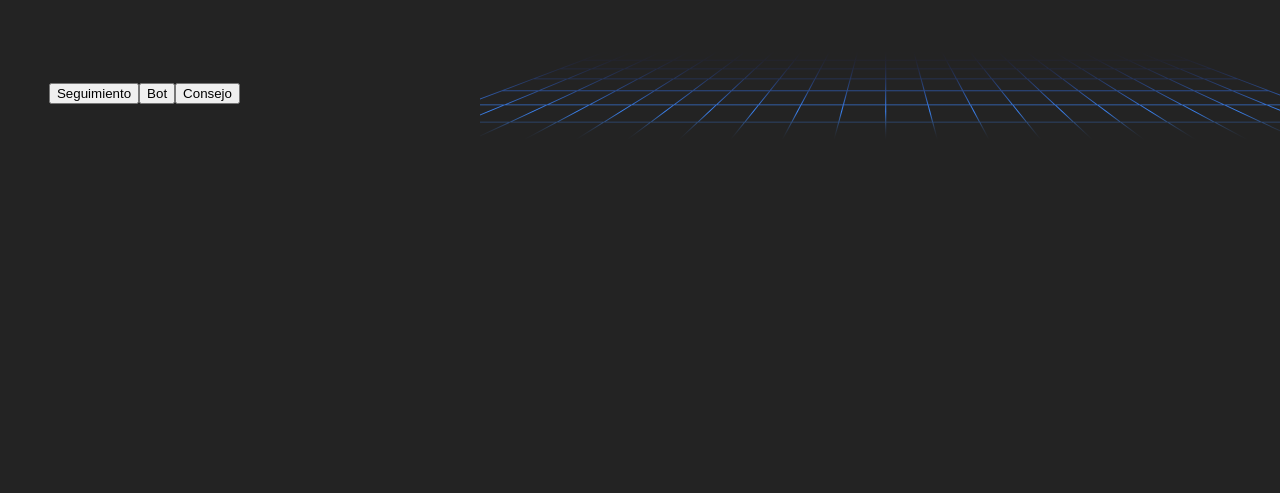
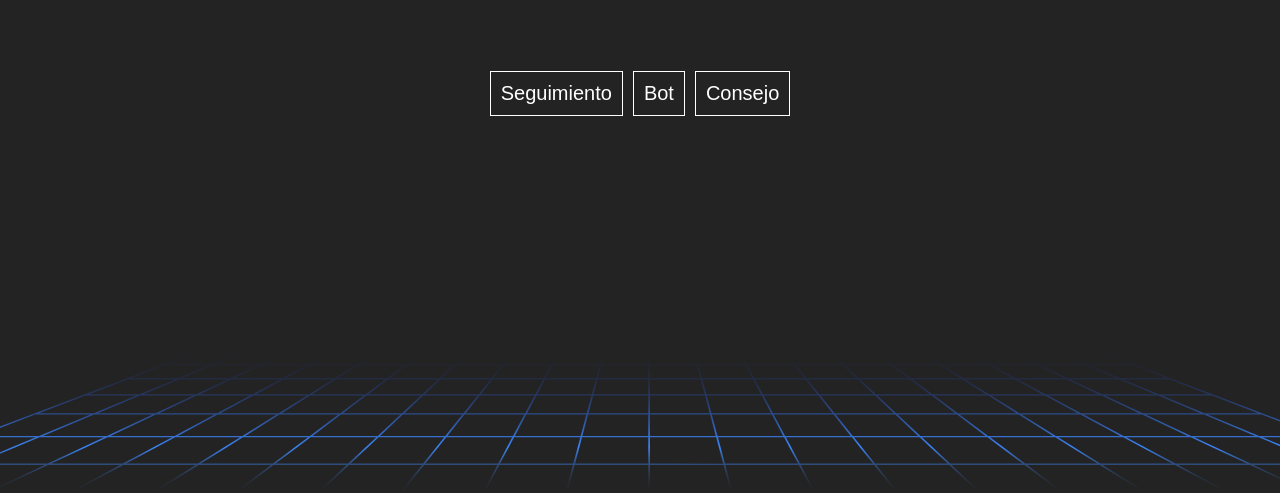
Before and after one commit to mgg709/BotFront, a Vue app in the folder bot/: page / in a window 1280 px wide. Shown: the part 307-800 px from the top of the page. Built offline with nearby package versions, Linux system fonts and the light colour scheme.

Commit message:
subida vista inicial

```diff
--- a/bot/index.html
+++ b/bot/index.html
@@ -6,14 +6,11 @@
     <meta name="viewport" content="width=device-width, initial-scale=1.0" />
     <title>NEXUS BOT</title>
   </head>
-  <body background="color:blue">
-    <div id="app"></div>
+  <body>
+    <div id="app" class="container">foo</div>
+    <footer class="footer">
+      <img class="footer img" src="src/assets/background.svg" />
+    </footer>
     <script type="module" src="/src/main.js"></script>
-    <img
-      src="src/assets/background.svg"
-      alt="grid de fondo"
-      width="1500"
-      height="177"
-    />
   </body>
 </html>
--- a/bot/src/App.vue
+++ b/bot/src/App.vue
@@ -1,21 +1,35 @@
 <script></script>
 
 <template>
-  <div :style="container">
-    <button>Seguimiento</button>
-    <button>Bot</button>
-    <button>Consejo</button>
+  <div class="content">
+    <span>
+      <button>Seguimiento</button>
+      <button>Bot</button>
+      <button>Consejo</button>
+    </span>
   </div>
 </template>
 
 <style>
-.container {
-  height: 100vh;
-  width: 100vh;
+button {
+  padding: 10px;
+  background: none;
+  border: 1px solid white;
+  color: white;
+  font-size: 20px;
+  cursor: pointer;
+  transition: all 0.2s ease-in-out;
+  margin: 5px;
 }
-img {
-  width: 100vh;
-  height: 100vh;
-  background-size: cover;
+
+button:hover {
+  background: white;
+  color: #333;
+}
+
+.content {
+  display: flex;
+  flex-direction: column;
+  align-items: center;
 }
 </style>
--- a/bot/src/assets/base.css
+++ b/bot/src/assets/base.css
@@ -50,25 +50,22 @@
   }
 }
 
+html {
+  box-sizing: border-box;
+  font-family: sans-serif;
+}
+
 *,
 *::before,
 *::after {
-  box-sizing: border-box;
-  margin: 0;
-  position: relative;
-  font-weight: normal;
+  box-sizing: inherit;
 }
 
 body {
+  margin: 0;
   min-height: 100vh;
   color: var(--color-text);
   background: #232323;
-  transition: color 0.5s, background-color 0.5s;
-  line-height: 1.6;
-  font-family: Inter, -apple-system, BlinkMacSystemFont, "Segoe UI", Roboto,
-    Oxygen, Ubuntu, Cantarell, "Fira Sans", "Droid Sans", "Helvetica Neue",
-    sans-serif;
-  font-size: 15px;
   text-rendering: optimizeLegibility;
   -webkit-font-smoothing: antialiased;
   -moz-osx-font-smoothing: grayscale;
@@ -87,3 +84,8 @@ img {
   max-width: 100%;
   height: auto;
 }
+
+svg {
+  max-width: 100%;
+  height: auto;
+}
--- a/bot/src/assets/main.css
+++ b/bot/src/assets/main.css
@@ -8,28 +8,55 @@
   font-weight: normal;
 }
 
-a,
-.green {
-  text-decoration: none;
-  color: hsla(160, 100%, 37%, 1);
-  transition: 0.4s;
+.container {
+  width: 100vw;
+  height: 100vh;
+  position: relative;
+  display: flex;
+  align-items: center;
+  justify-content: center;
 }
 
-@media (hover: hover) {
-  a:hover {
-    background-color: hsla(160, 100%, 37%, 0.2);
-  }
+.footer {
+  position: absolute;
+  bottom: 0;
+  width: 100vw;
+}
+.footer img {
+  width: 100%;
+}
+.card {
+  display: flex;
+  flex-direction: row;
+  align-items: center;
+  justify-content: center;
+  gap: 16px;
+  width: 50%;
+  margin-top: 25px;
 }
 
-@media (min-width: 1024px) {
-  body {
-    display: flex;
-    place-items: center;
-  }
+.card-content {
+  display: flex;
+  flex-direction: column;
+  gap: 20px;
+}
 
-  #app {
-    display: grid;
-    grid-template-columns: 1fr 1fr;
-    padding: 0 2rem;
-  }
+img.person {
+  width: 250px;
+  border-radius: 16px;
 }
+
+button {
+  padding: 10px;
+  background: none;
+  border: 1px solid white;
+  color: white;
+  font-size: 20px;
+  cursor: pointer;
+  transition: all 0.2s ease-in-out;
+}
+
+button:hover {
+  background: white;
+  color: #333;
+}
```
